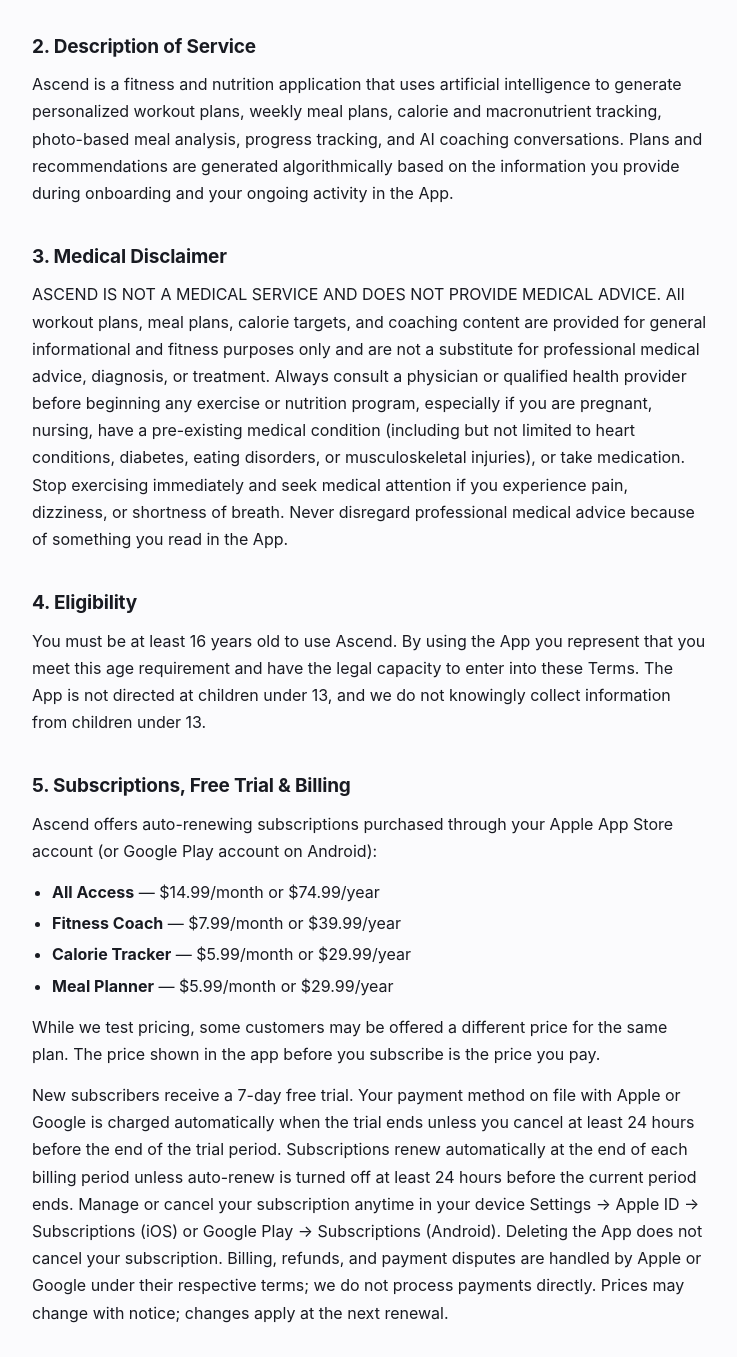
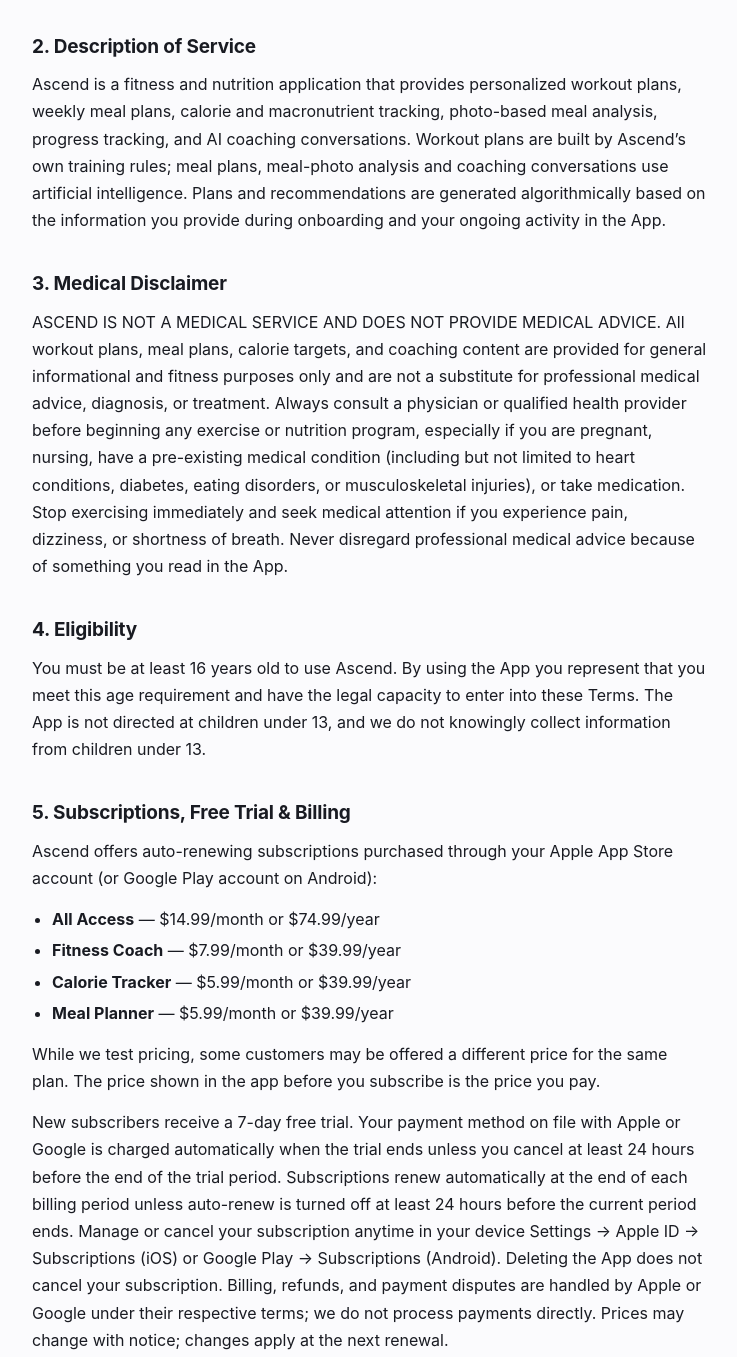
Before and after one commit to Yas03n/ascend-legal, a plain HTML site: page terms.html in a window 1280 px wide. Shown: the part 432-1789 px from the top of the page, without its empty margins (270-1007 px from the left). Drawn offline with Linux system fonts and the light colour scheme.

Commit message:
terms: Calorie Tracker and Meal Planner $39.99/year from November 6, 2026; workout plans are built by Ascend's own rules (since 1.0.3), not AI

```diff
--- a/terms.html
+++ b/terms.html
@@ -79,7 +79,7 @@
   <p class="lede">By downloading, accessing, or using the Ascend mobile application (“Ascend”, “the App”, “we”, “us”), operated by Yaseen Attrah (“the Operator”), you agree to be bound by these Terms of Service (“Terms”). If you do not agree to these Terms, do not use the App. Continued use of the App after changes to these Terms constitutes acceptance of the revised Terms.</p>
 
   <h2>2. Description of Service</h2>
-  <p>Ascend is a fitness and nutrition application that uses artificial intelligence to generate personalized workout plans, weekly meal plans, calorie and macronutrient tracking, photo-based meal analysis, progress tracking, and AI coaching conversations. Plans and recommendations are generated algorithmically based on the information you provide during onboarding and your ongoing activity in the App.</p>
+  <p>Ascend is a fitness and nutrition application that provides personalized workout plans, weekly meal plans, calorie and macronutrient tracking, photo-based meal analysis, progress tracking, and AI coaching conversations. Workout plans are built by Ascend’s own training rules; meal plans, meal-photo analysis and coaching conversations use artificial intelligence. Plans and recommendations are generated algorithmically based on the information you provide during onboarding and your ongoing activity in the App.</p>
 
   <h2>3. Medical Disclaimer</h2>
   <p>ASCEND IS NOT A MEDICAL SERVICE AND DOES NOT PROVIDE MEDICAL ADVICE. All workout plans, meal plans, calorie targets, and coaching content are provided for general informational and fitness purposes only and are not a substitute for professional medical advice, diagnosis, or treatment. Always consult a physician or qualified health provider before beginning any exercise or nutrition program, especially if you are pregnant, nursing, have a pre-existing medical condition (including but not limited to heart conditions, diabetes, eating disorders, or musculoskeletal injuries), or take medication. Stop exercising immediately and seek medical attention if you experience pain, dizziness, or shortness of breath. Never disregard professional medical advice because of something you read in the App.</p>
@@ -92,8 +92,8 @@
   <ul>
     <li><strong>All Access</strong> — $14.99/month or $74.99/year</li>
     <li><strong>Fitness Coach</strong> — $7.99/month or $39.99/year</li>
-    <li><strong>Calorie Tracker</strong> — $5.99/month or $29.99/year</li>
-    <li><strong>Meal Planner</strong> — $5.99/month or $29.99/year</li>
+    <li><strong>Calorie Tracker</strong> — $5.99/month or $39.99/year</li>
+    <li><strong>Meal Planner</strong> — $5.99/month or $39.99/year</li>
   </ul>
   <p>While we test pricing, some customers may be offered a different price for the same plan. The price shown in the app before you subscribe is the price you pay.</p>
   <p>New subscribers receive a 7-day free trial. Your payment method on file with Apple or Google is charged automatically when the trial ends unless you cancel at least 24 hours before the end of the trial period. Subscriptions renew automatically at the end of each billing period unless auto-renew is turned off at least 24 hours before the current period ends. Manage or cancel your subscription anytime in your device Settings → Apple ID → Subscriptions (iOS) or Google Play → Subscriptions (Android). Deleting the App does not cancel your subscription. Billing, refunds, and payment disputes are handled by Apple or Google under their respective terms; we do not process payments directly. Prices may change with notice; changes apply at the next renewal.</p>
@@ -102,7 +102,7 @@
   <p>You retain ownership of the content you submit to Ascend, including progress photos, meal photos, and logged data (“User Content”). By submitting User Content you grant the Operator a limited, non-exclusive license to store, process, and display that content back to you for the purpose of operating the App (for example, storing progress photos in your private gallery and sending meal photos to our AI provider for analysis). We do not sell your User Content or use it in marketing without your explicit permission. Progress photos are private to your account. You are responsible for the content you upload and must not upload content that is unlawful or infringes the rights of others.</p>
 
   <h2>7. AI-Generated Content Disclaimer</h2>
-  <p>Workout plans, meal plans, coaching responses, and nutritional analyses in Ascend are generated by artificial intelligence. AI-generated content can contain errors, omissions, or recommendations that are not suitable for your individual circumstances. Calorie and macronutrient estimates produced by photo scanning are approximations and can vary meaningfully from actual values depending on portion size, preparation, and ingredients that are not visible in a photo. Verify nutritional information independently where accuracy matters to you (for example, for medical dietary requirements or allergies). You use AI-generated recommendations at your own discretion and risk.</p>
+  <p>Meal plans, coaching responses, and nutritional analyses in Ascend are generated by artificial intelligence. Workout plans are not: they are built by Ascend’s own training rules from your answers and your logged workouts. (In app versions before 1.0.3, workout plans were generated by artificial intelligence.) AI-generated content can contain errors, omissions, or recommendations that are not suitable for your individual circumstances. Calorie and macronutrient estimates produced by photo scanning are approximations and can vary meaningfully from actual values depending on portion size, preparation, and ingredients that are not visible in a photo. Verify nutritional information independently where accuracy matters to you (for example, for medical dietary requirements or allergies). You use AI-generated recommendations at your own discretion and risk.</p>
   <p>Ascend’s AI features are provided through Anthropic’s Claude API. The App asks for your explicit permission in-app before any of your data is sent to Anthropic — the permission screen lists exactly what is shared and why (see Privacy Policy §4A). You can withdraw that permission at any time in Profile → AI &amp; Your Data; the rest of the App keeps working without AI.</p>
   <p>The optional goal picture (a picture of you at your goal, made from a selfie you take in the App) is made by OpenAI’s image service, and only after you agree on its own permission screen before the camera opens (see Privacy Policy §4B). It is an illustration of what may be possible, not a prediction, a promise or medical advice: every body changes in its own way. You may only take a selfie of your own face, and you must be 18 or older to use it.</p>
 
```
